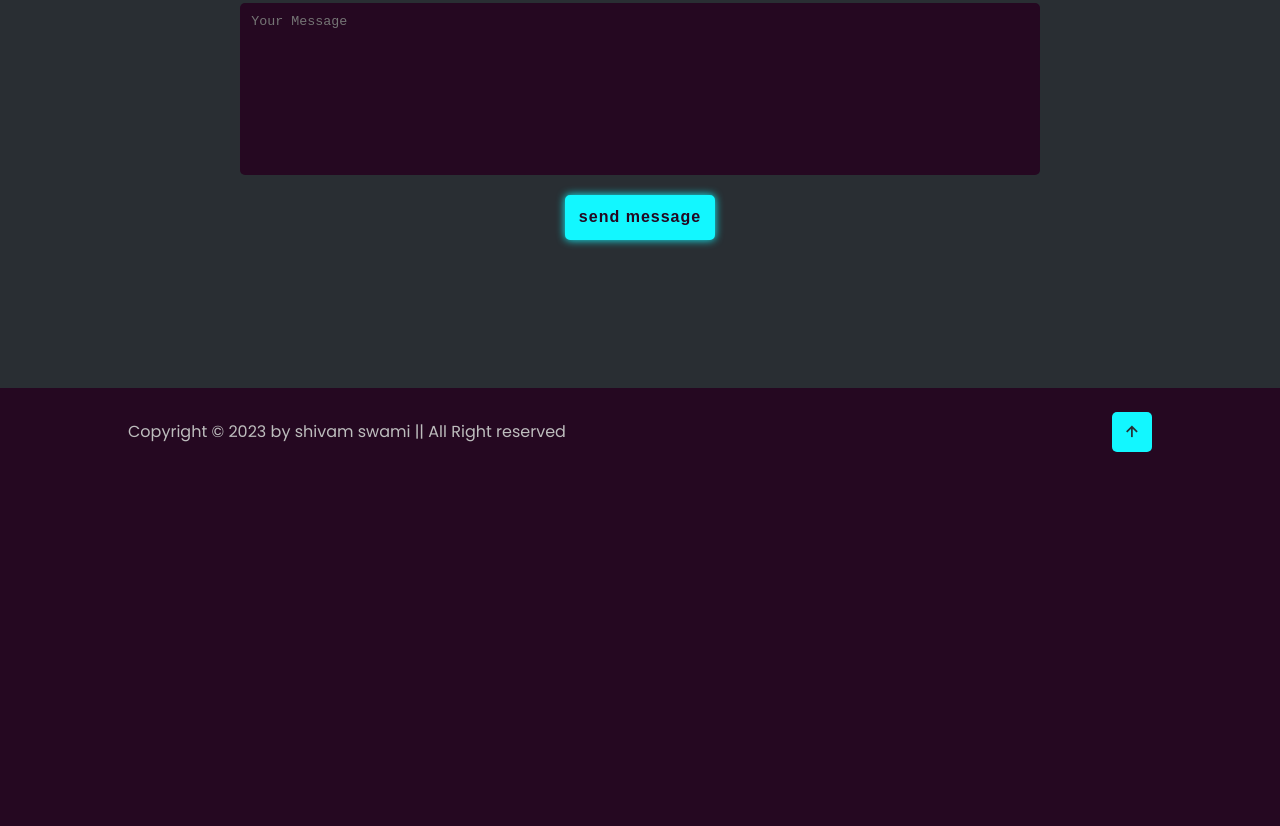
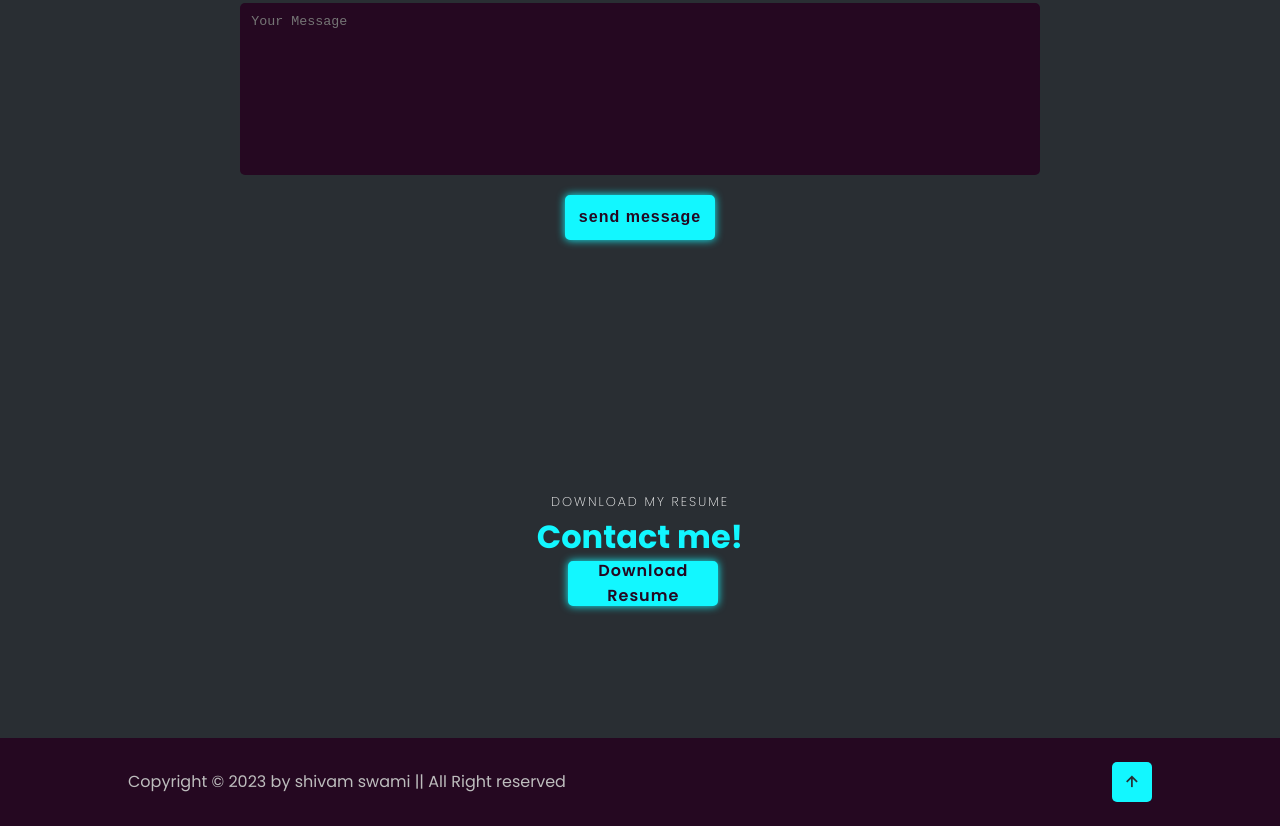
Before and after one commit to shivamcalis1998/shivamcalis1998.github.io, a plain HTML site: page index.html in a window 1280 px wide. Shown: the part 7103-7929 px from the top of the page. Before the commit the page ends 7579 px from the top, so only its background shows below. Drawn offline with nearby package versions, Linux system fonts and the light colour scheme.

Commit message:
95% done

```diff
--- a/index.html
+++ b/index.html
@@ -695,13 +695,13 @@
       </form>
     </section>
 
-    <!-- <section class="resume" id="resume">
+    <section class="resume" id="resume">
       <div class="main-text scroll-scale">
         <span>Download my resume</span>
         <h2>Contact me!</h2>
         <div class="btn-box" id="resumeBtn">
           <a
-            id="resume-button-1"
+            id="resume-link-2"
             href="Shivam-Swami-Resume.pdf"
             class="btn"
             download
@@ -710,7 +710,7 @@
           >
         </div>
       </div>
-    </section> -->
+    </section>
 
     <footer>
       <p>Copyright &copy; 2023 by shivam swami || All Right reserved</p>
```
